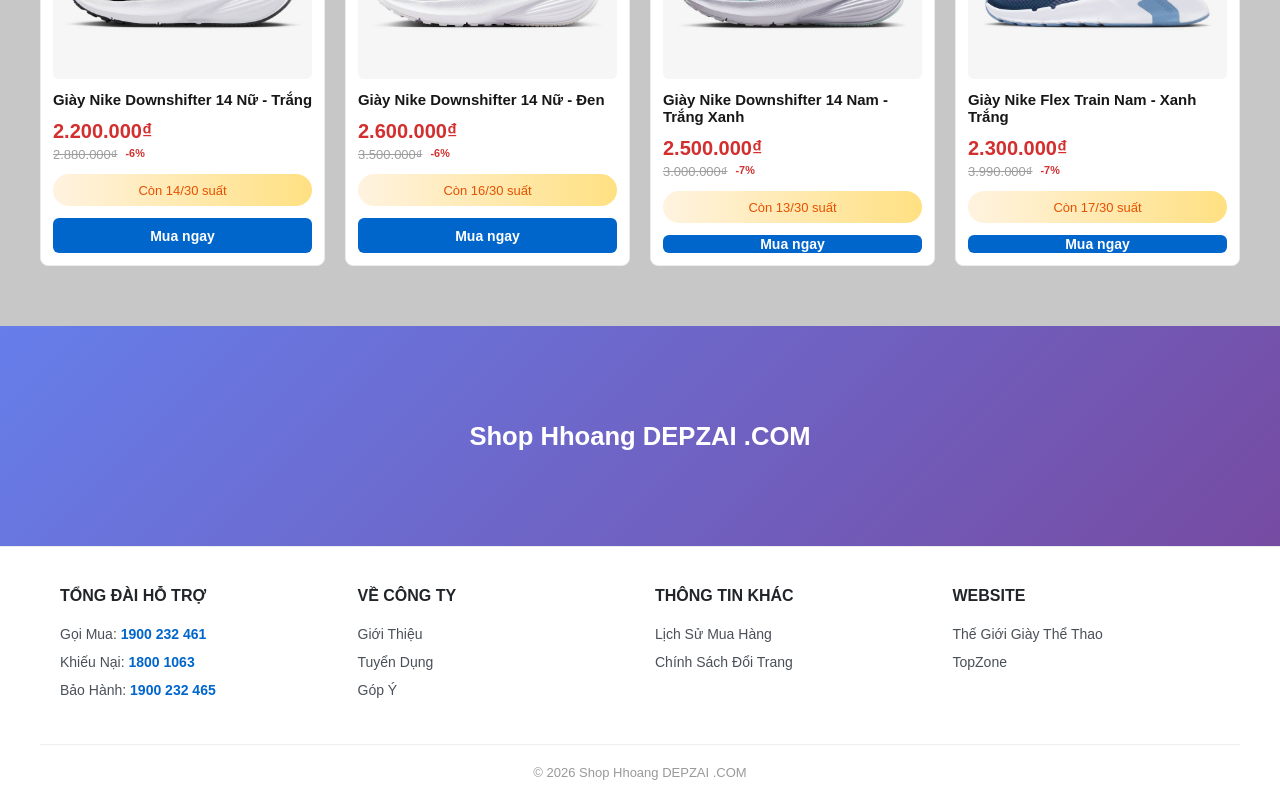
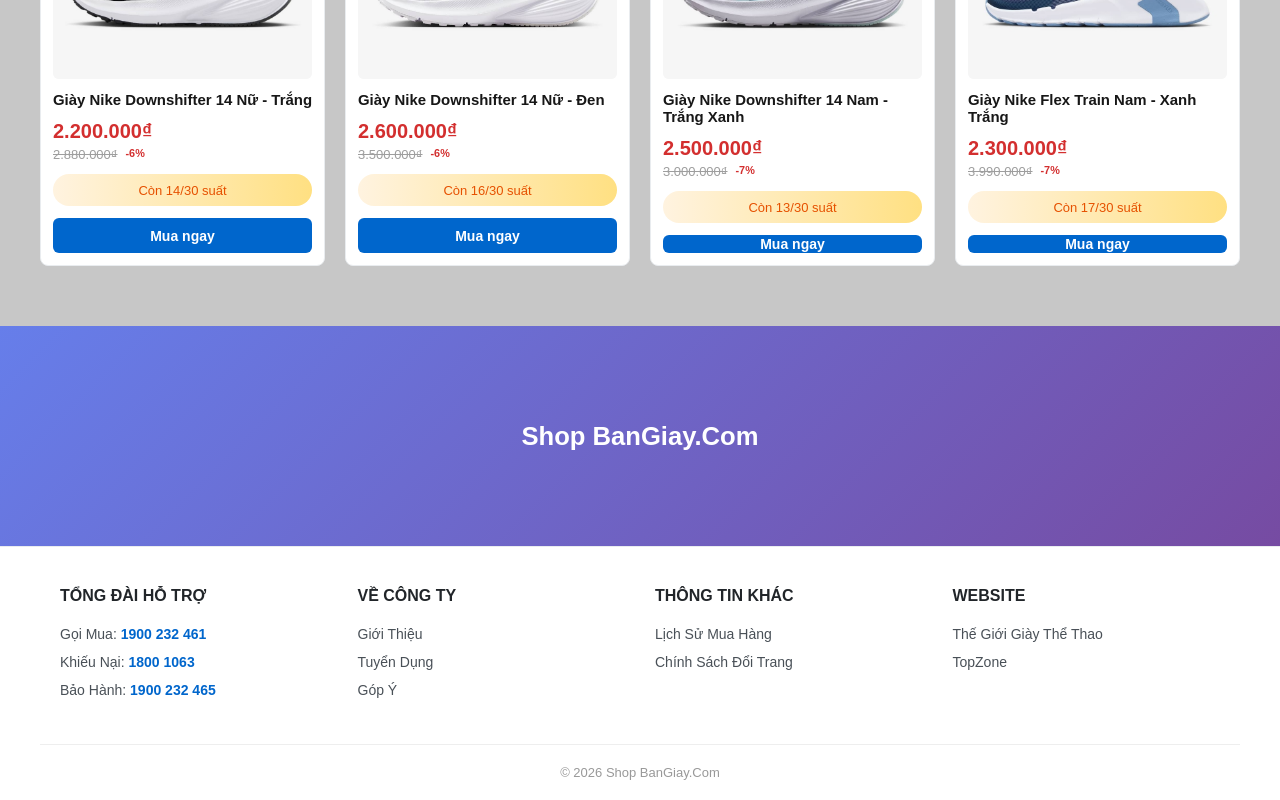
Before and after one commit to hhoang13425/bangiayshop, a Next.js app: page / in a window 1280 px wide. Shown: the part 774-1574 px from the top of the page. Built offline with nearby package versions, Linux system fonts and the light colour scheme.

Commit message:
Update footer.js

```diff
--- a/src/app/component/footer/footer.js
+++ b/src/app/component/footer/footer.js
@@ -4,7 +4,7 @@
   return (
     <>
       <div className={styles.bannerBottom}>
-        Shop Hhoang DEPZAI .COM
+        Shop BanGiay.Com
       </div>
 
       <footer className={styles.footer}>
@@ -47,7 +47,7 @@
         </div>
 
         <div className={styles.footerBottom}>
-          <p>© 2026 Shop Hhoang DEPZAI .COM</p>
+          <p>© 2026 Shop BanGiay.Com</p>
         </div>
       </footer>
     </>
```
